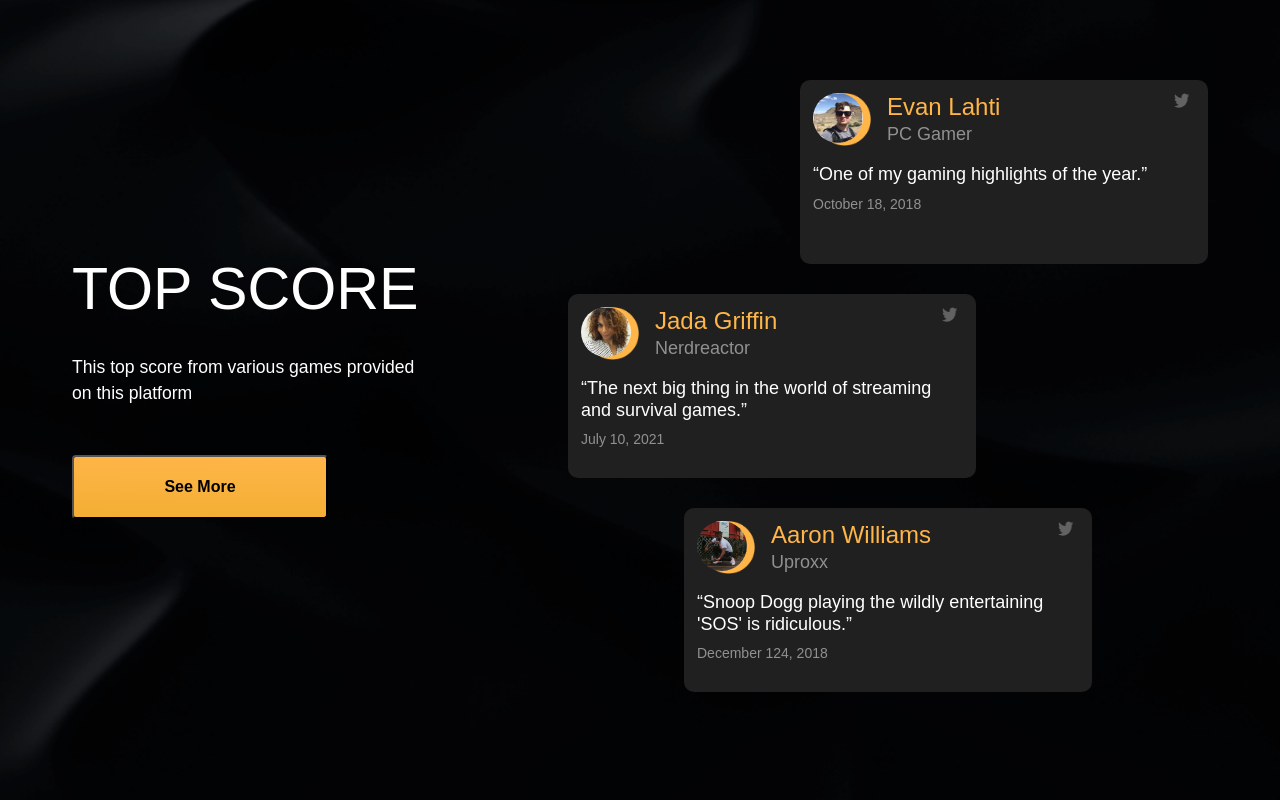
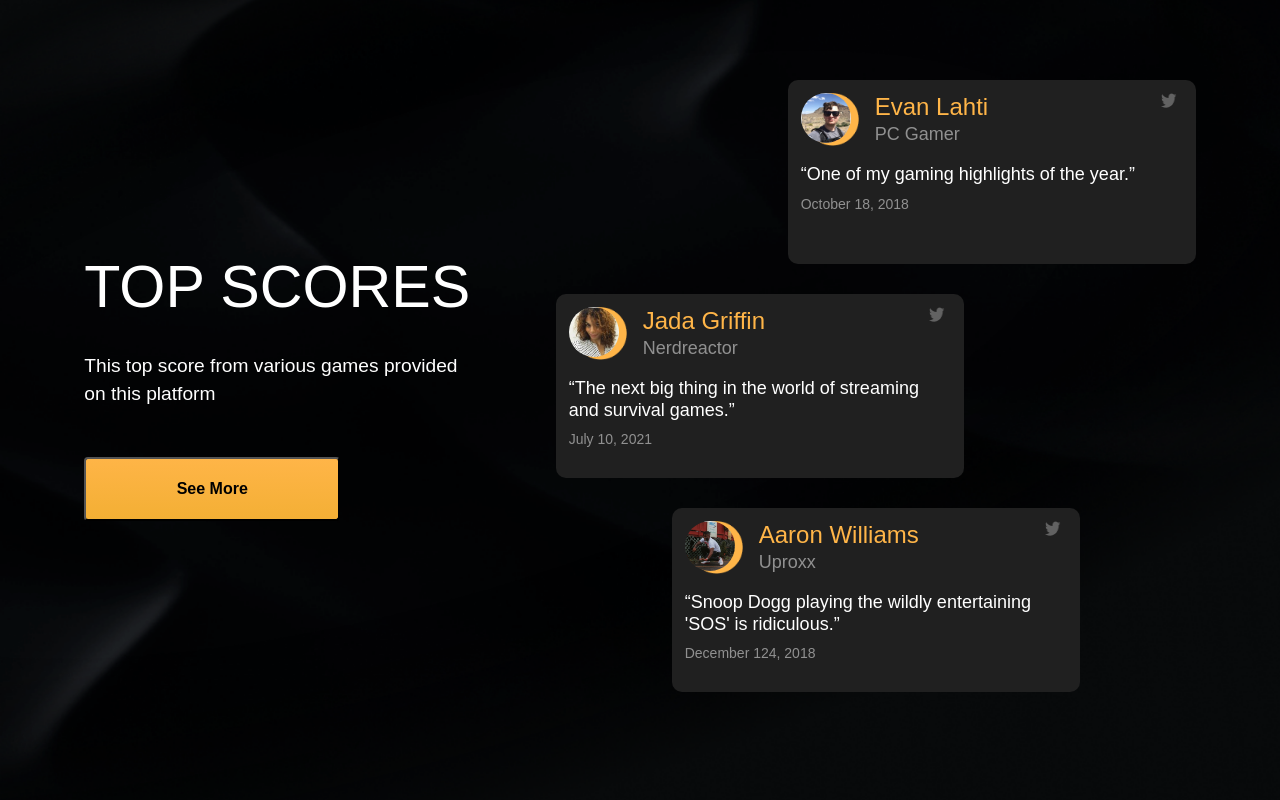
Before and after one commit to Hasyim-fer/Binar-Bootcamp-2023, a plain HTML site: page chapter-3/index.html in a window 1280 px wide. Shown: the part 4658-5458 px from the top of the page. Drawn offline with nearby package versions, Linux system fonts and the light colour scheme.

Commit message:
revision section top score

```diff
--- a/chapter-3/index.html
+++ b/chapter-3/index.html
@@ -154,7 +154,7 @@
     <!-- section top score -->
     <section class="fifth-section">
       <div class="top-score">
-        <h2>top score</h2>
+        <h2>top scores</h2>
         <p>This top score from various games provided on this platform</p>
         <button>see more</button>
       </div>
--- a/chapter-3/style.css
+++ b/chapter-3/style.css
@@ -280,18 +280,18 @@
 
 /* section top scores */
 .fifth-section {
-    background-image: url(assets/top-score-bg.png);
+    background-image:url(assets/top-bg-2.png), url(assets/top-score-bg.png);
     background-size: cover;
     background-repeat: no-repeat;
     height: 150vh;
     display: flex;
     align-items: center;
-    justify-content: space-around;
+    justify-content: space-evenly;
 }
 
 .top-score {
     color: white;
-    width: 22rem;
+    width: 24.2rem;
 }
 
 .top-score h2 {
@@ -301,7 +301,7 @@
 }
 
 .top-score p {
-    font-size: 1.1em;
+    font-size: 1.2em;
 }
 
 .top-score button {
```
Also changed, not shown: chapter-3/assets/top-bg-2.png (renamed from chapter-3/assets/top-score-bg(2).png).
